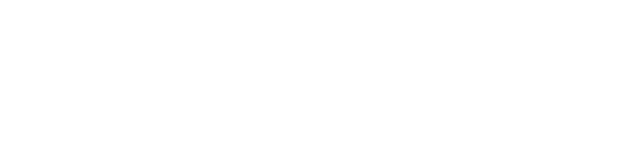
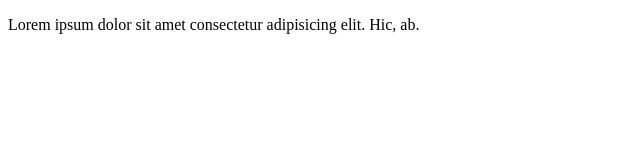
Before and after one commit to EmirarDev/test_repositorio, a plain HTML site: page index.html in a window 1280 px wide. Shown: the whole page, without its empty margins (0-640 px from the left). Drawn offline with Linux system fonts and the light colour scheme.

Commit message:
Agregado div contenedor

```diff
--- a/index.html
+++ b/index.html
@@ -7,6 +7,13 @@
     <title>GIt VSCODE </title>
 </head>
 <body>
-
+   <!--div container-->
+   <div class="container">
+       <div class="row">
+           <p>
+               Lorem ipsum dolor sit amet consectetur adipisicing elit. Hic, ab.
+           </p>
+       </div>
+   </div>
 </body>
 </html>
```
